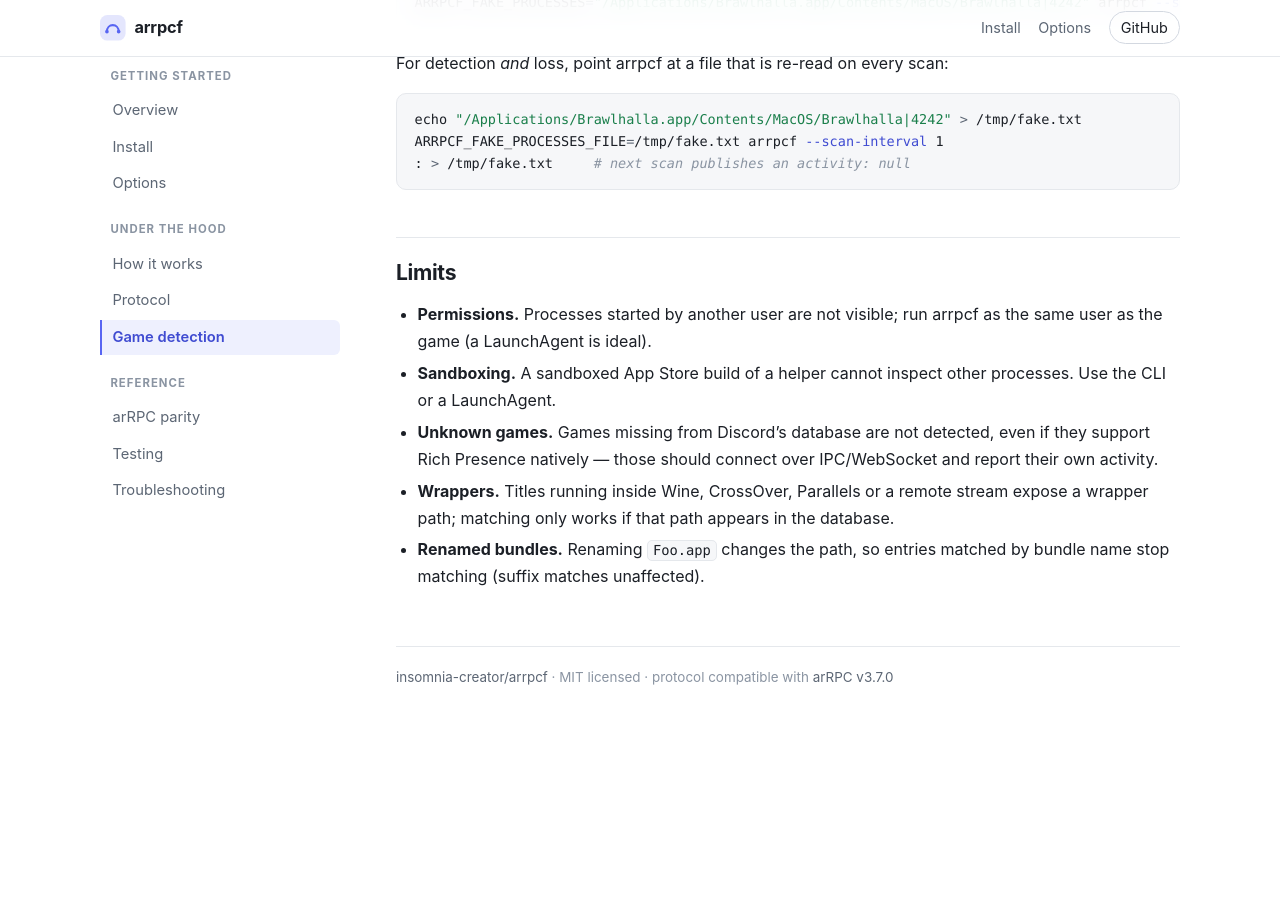
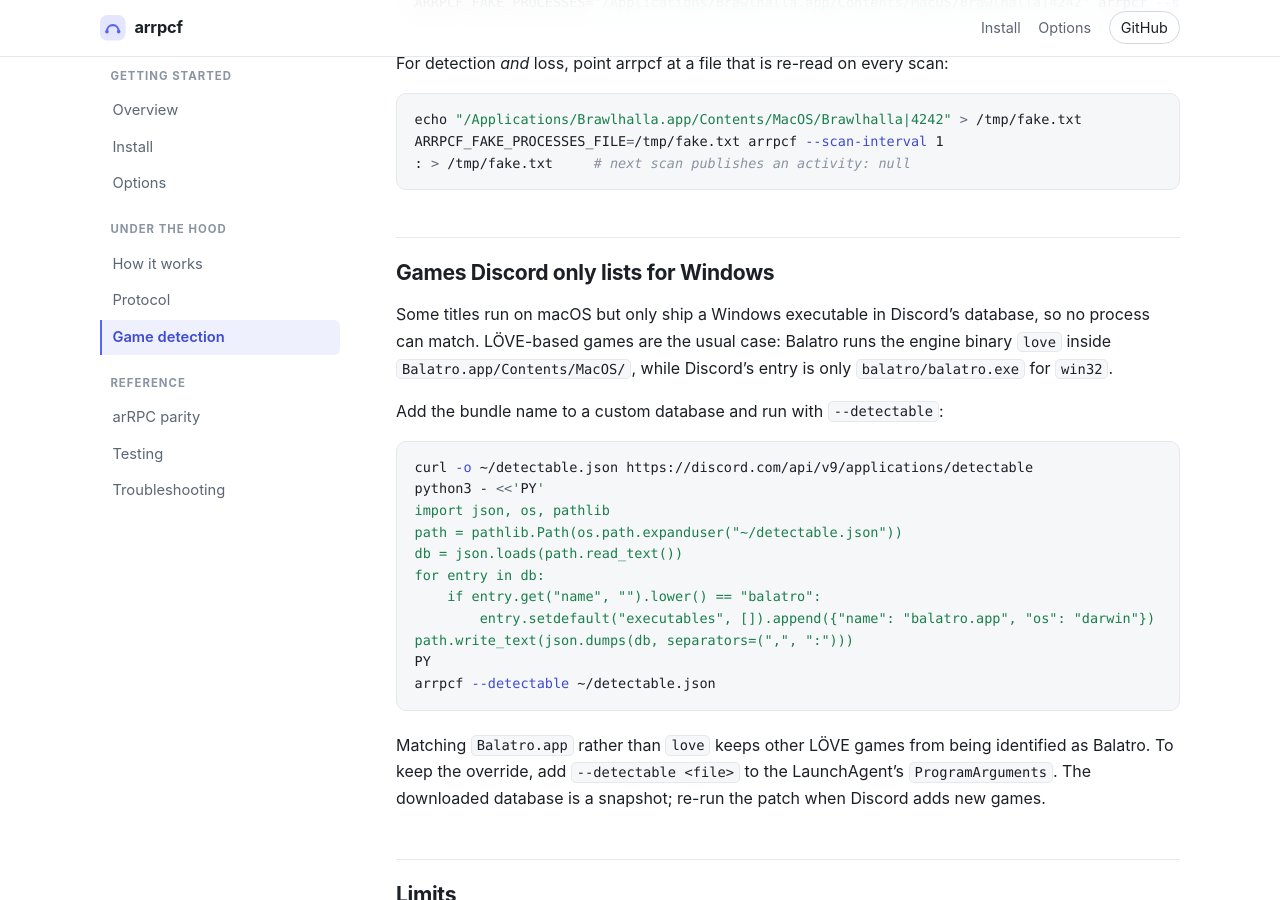
Before and after one commit to insomnia-creator/arrpcf, a Jekyll site: the page built from docs/games.md, in a window 1280 px wide and 900 px high, scrolled down 3292 px. Built offline with Jekyll 4.4.1, drawn with Linux system fonts in a browser that asks for light colours; before the commit the page ends 4045 px from its top, so only the background shows below that.

Commit message:
docs: explain games Discord only lists for Windows, with a patched-DB recipe

````diff
--- a/docs/games.md
+++ b/docs/games.md
@@ -126,6 +126,34 @@ ARRPCF_FAKE_PROCESSES_FILE=/tmp/fake.txt arrpcf --scan-interval 1
 : > /tmp/fake.txt     # next scan publishes an activity: null
 ```
 
+## Games Discord only lists for Windows
+
+Some titles run on macOS but only ship a Windows executable in Discord's database,
+so no process can match. LÖVE-based games are the usual case: Balatro runs the
+engine binary `love` inside `Balatro.app/Contents/MacOS/`, while Discord's entry is
+only `balatro/balatro.exe` for `win32`.
+
+Add the bundle name to a custom database and run with `--detectable`:
+
+```sh
+curl -o ~/detectable.json https://discord.com/api/v9/applications/detectable
+python3 - <<'PY'
+import json, os, pathlib
+path = pathlib.Path(os.path.expanduser("~/detectable.json"))
+db = json.loads(path.read_text())
+for entry in db:
+    if entry.get("name", "").lower() == "balatro":
+        entry.setdefault("executables", []).append({"name": "balatro.app", "os": "darwin"})
+path.write_text(json.dumps(db, separators=(",", ":")))
+PY
+arrpcf --detectable ~/detectable.json
+```
+
+Matching `Balatro.app` rather than `love` keeps other LÖVE games from being
+identified as Balatro. To keep the override, add `--detectable <file>` to the
+LaunchAgent's `ProgramArguments`. The downloaded database is a snapshot; re-run the
+patch when Discord adds new games.
+
 ## Limits
 
 - **Permissions.** Processes started by another user are not visible; run arrpcf as the
````
